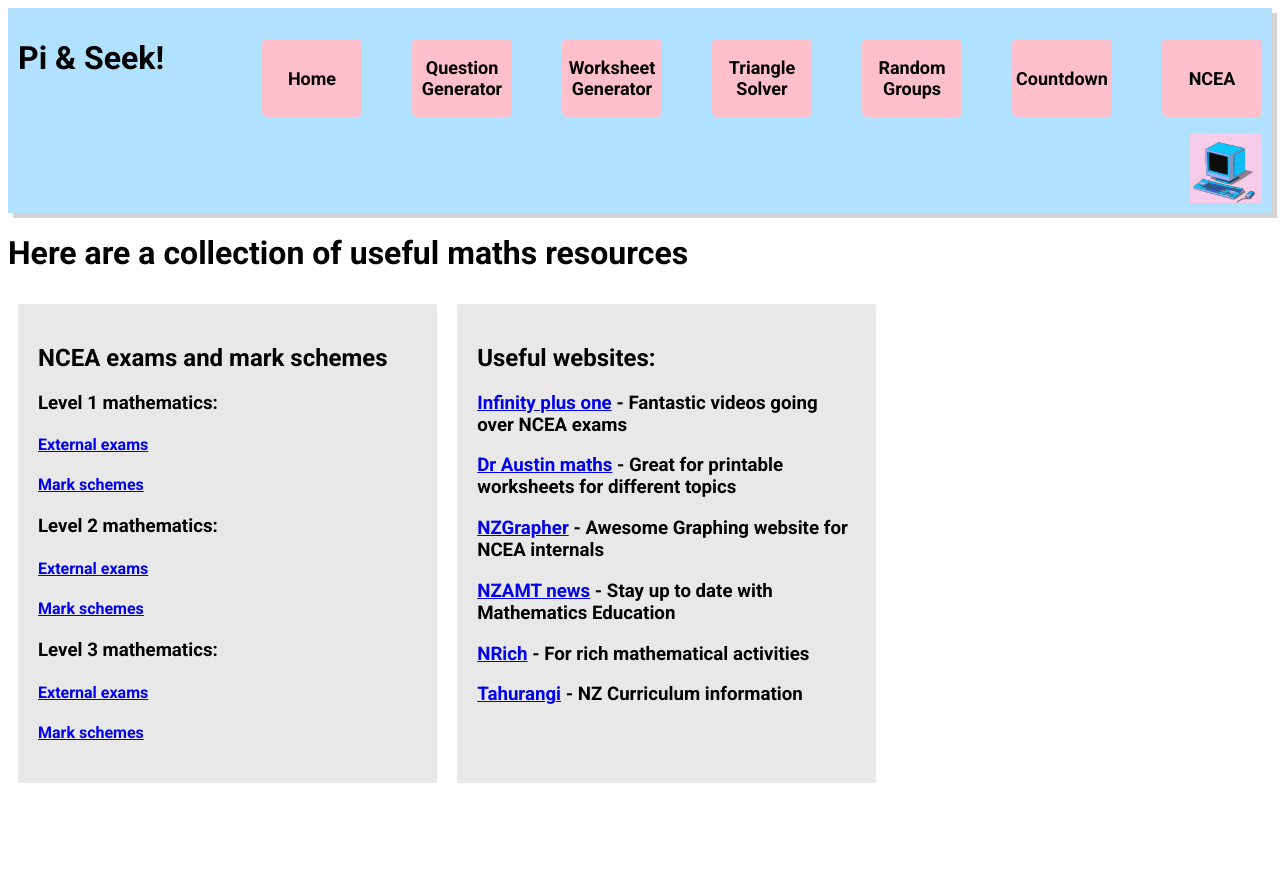
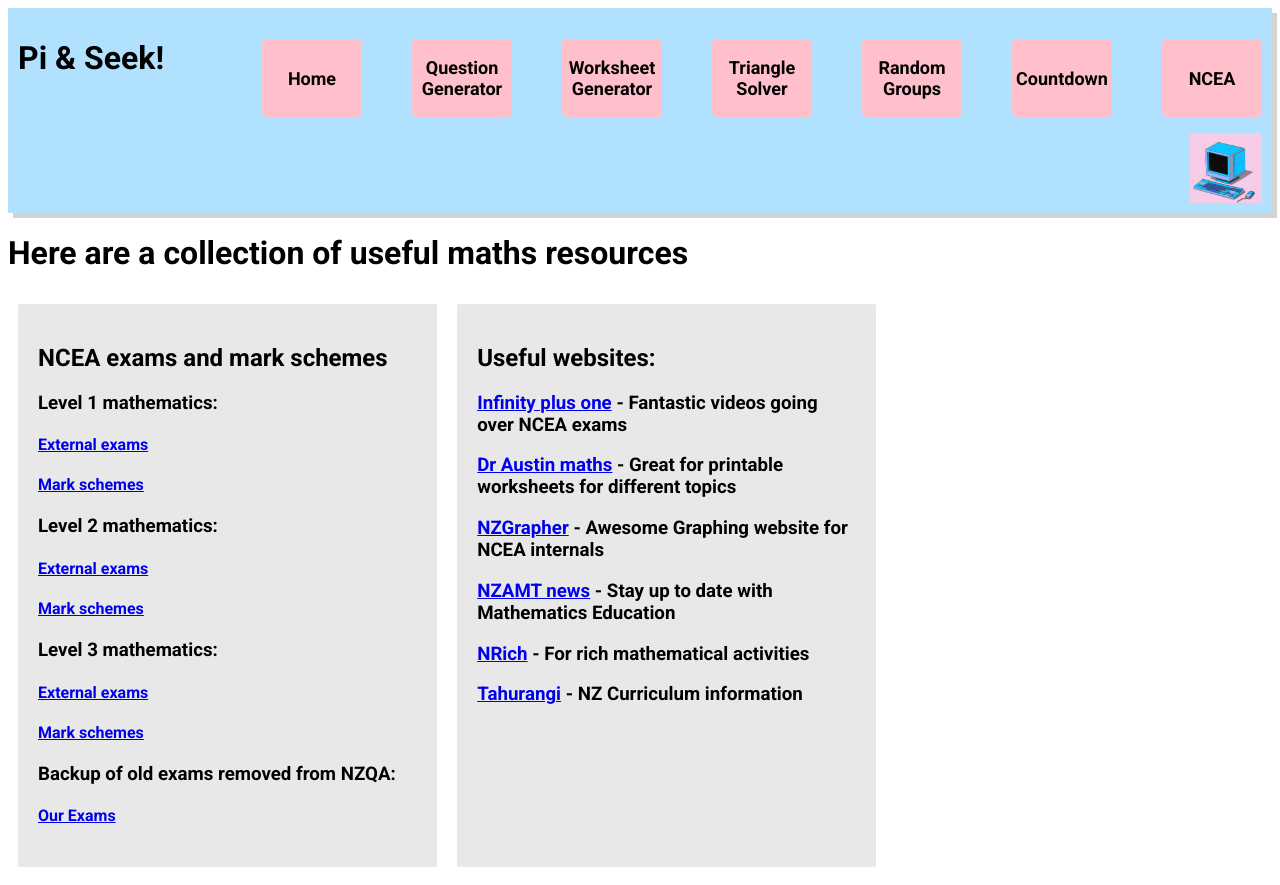
Before and after one commit to liamonk/RealApps, a React (Vite) app: page /ncea in a window 1280 px wide. Before the commit the page ends 801 px from the top, so only its background shows below. Built offline with nearby package versions, Linux system fonts and the light colour scheme; a web font is replaced by a local one.

Commit message:
adding to the NCEA page

```diff
--- a/src/components/Ncea/Ncea.tsx
+++ b/src/components/Ncea/Ncea.tsx
@@ -46,6 +46,12 @@ export const Ncea = () => {
               Mark schemes
             </a>
           </h4>
+          <h3>Backup of old exams removed from NZQA:</h3>
+          <h4>
+            <a href="https://www.ourexams.org/">
+              Our Exams
+            </a>
+            </h4>
         </div>
         <div
           style={{
```
